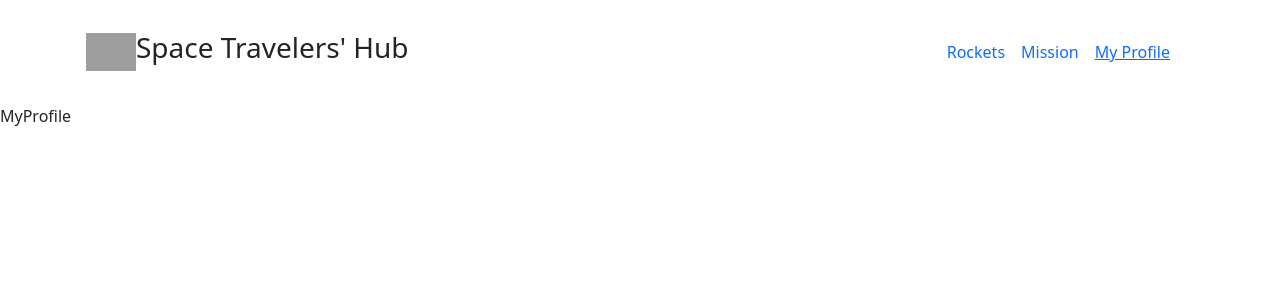
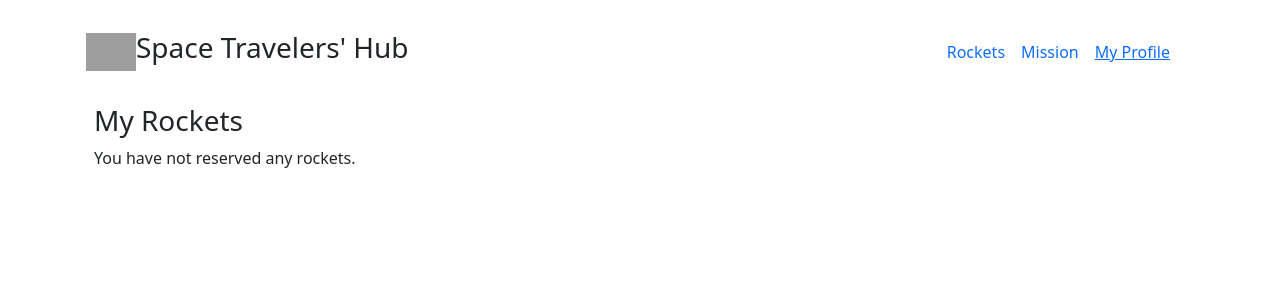
Before and after one commit to Wineshuga/nassa, a React (Create React App) app: page /MyProfile in a window 1280 px wide. Shown: the top 300 px of the page. Built offline with nearby package versions, Linux system fonts and the light colour scheme; grey boxes are pictures that could not be loaded.

Commit message:
Update these components

```diff
--- a/src/components/MyProfile.jsx
+++ b/src/components/MyProfile.jsx
@@ -1,7 +1,36 @@
-import React from 'react';
+// import React from 'react';
+import { useSelector } from 'react-redux';
+import { Container, ListGroup } from 'react-bootstrap';
+import 'bootstrap/dist/css/bootstrap.css';
+import '../styles/rockets.css';
 
-function MyProfile() {
-  return <div>MyProfile</div>;
-}
+const Rocket = () => {
+  const rockets = useSelector((state) => state.rockets);
+  const myRockets = rockets.RocketList.filter((rocket) => rocket.reserved === true);
+  if (myRockets.length === 0) {
+    return (
+      <Container>
+        <h3>My Rockets</h3>
+        You have not reserved any rockets.
+      </Container>
+    );
+  }
+  return (
+    <Container>
+      <h3>My Rockets</h3>
+      <ListGroup as="ol" numbered>
+        {myRockets.map((rocket) => (
+          <ListGroup.Item as="li" key={rocket.id}>{rocket.name}</ListGroup.Item>
+        ))}
+      </ListGroup>
+    </Container>
+  );
+};
+
+const MyProfile = () => (
+  <Container className="d-flex">
+    <Rocket />
+  </Container>
+);
 
 export default MyProfile;
--- a/src/components/Rockets.jsx
+++ b/src/components/Rockets.jsx
@@ -9,9 +9,12 @@ const RocketList = () => {
   const { RocketList, isLoading, error } = useSelector(
     (store) => store.rockets,
   );
+
   useEffect(() => {
-    dispatch(getAPI());
-  }, [dispatch]);
+    if (RocketList.length === 0) {
+      dispatch(getAPI());
+    }
+  }, [dispatch, RocketList.length]);
   if (isLoading === true) {
     return <div>Loading</div>;
   }
@@ -93,7 +96,8 @@ Rocket.propTypes = {
   disc: PropTypes.string.isRequired,
   image: PropTypes.string.isRequired,
   Reservation: PropTypes.number.isRequired,
-  reservationState: PropTypes.number.isRequired,
+  // eslint-disable-next-line react/forbid-prop-types
+  reservationState: PropTypes.object.isRequired,
 };
 
 export default RocketList;
--- a/src/redux/store.jsx
+++ b/src/redux/store.jsx
@@ -9,5 +9,4 @@ const store = configureStore({
 
   },
 });
-
 export default store;
```
Also changed, not shown: .eslintrc.json.
